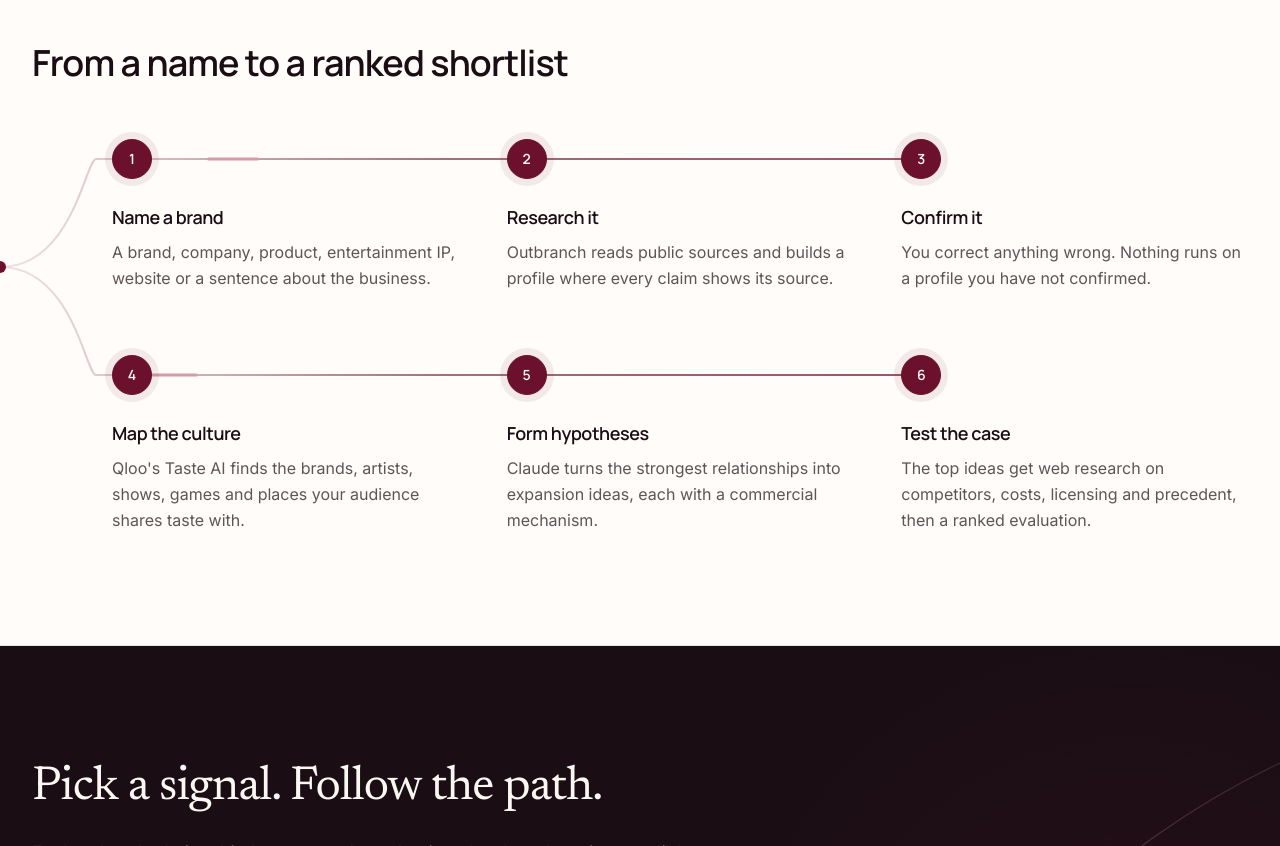
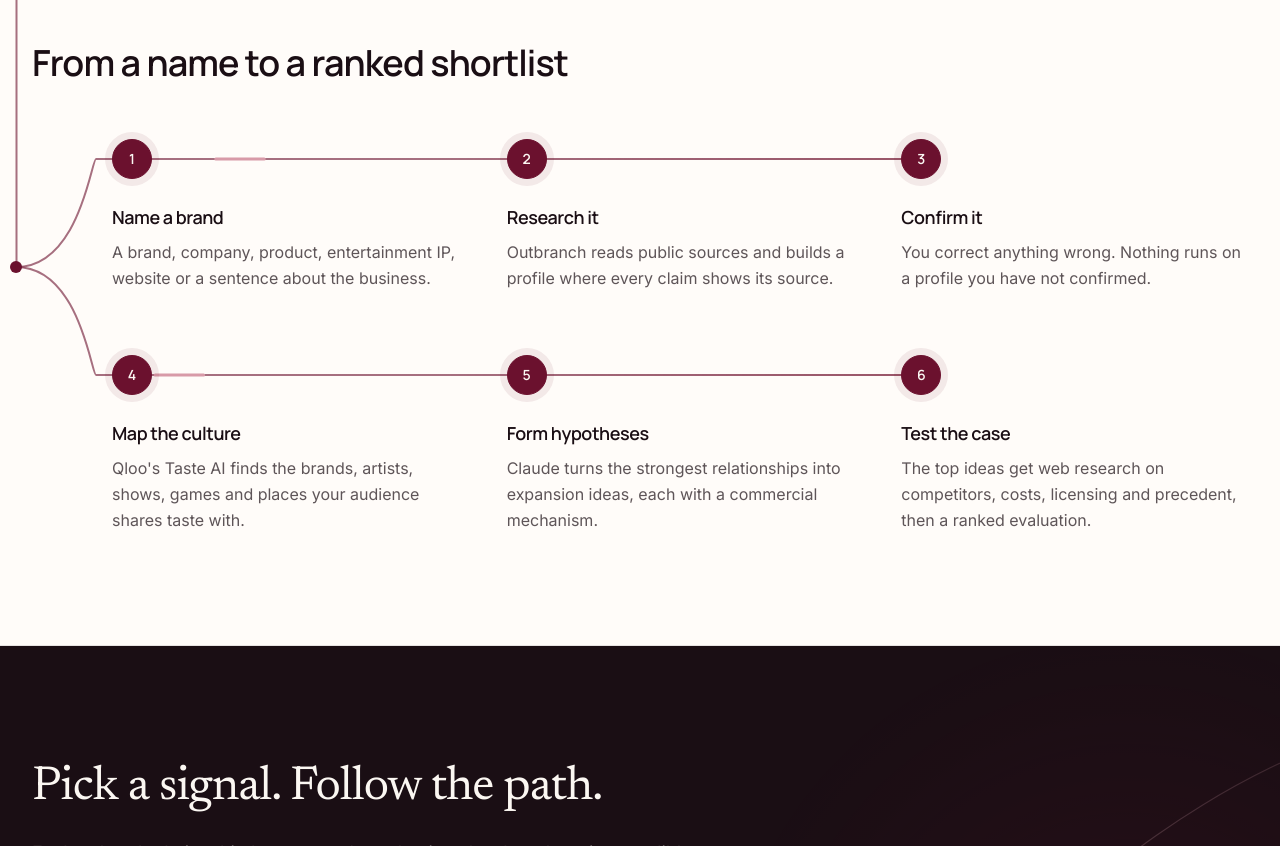
Before and after one commit to ryl1k/Outbranch, a Next.js app: page / in a window 1280 px wide. Shown: the part 1720-2566 px from the top of the page. Built offline with nearby package versions, Linux system fonts and the light colour scheme.

Commit message:
feat(marketing): connect the evidence strands to the workflow with a scroll-drawn branch

```diff
--- a/src/app/(marketing)/page.tsx
+++ b/src/app/(marketing)/page.tsx
@@ -4,6 +4,7 @@ import { GithubIcon } from "@/components/brand/github-icon"
 import { Logo } from "@/components/brand/logo"
 import { CriteriaRail } from "@/components/marketing/criteria-rail"
 import { EvidenceStrands } from "@/components/marketing/evidence-strands"
+import { FlowConnector } from "@/components/marketing/flow-connector"
 import { HeroScene, HeroSceneCompact } from "@/components/marketing/hero-scene"
 import { InViewBranches } from "@/components/marketing/in-view-branches"
 import { Reveal } from "@/components/marketing/motion"
@@ -135,6 +136,8 @@ export default function LandingPage() {
         </div>
       </section>
 
+      {/* One branch runs from the merged evidence into the workflow below. */}
+      <FlowConnector>
       <section className="mx-auto max-w-7xl px-4 py-24 sm:px-8 lg:py-32">
         <div className="grid gap-12 lg:grid-cols-[1fr_1.2fr] lg:gap-20">
           <Reveal as="h2" className="font-editorial text-4xl leading-tight text-balance text-aubergine sm:text-5xl">
@@ -152,7 +155,7 @@ export default function LandingPage() {
         </div>
       </section>
 
-      <section id="how-it-works" className="scroll-mt-8 overflow-hidden border-y border-aubergine/10 bg-card">
+      <section id="how-it-works" data-flow-lane className="scroll-mt-8 overflow-hidden border-y border-aubergine/10 bg-card">
         <div className="mx-auto max-w-7xl px-4 py-24 sm:px-8 lg:py-28">
           <Reveal as="h2" className="max-w-2xl font-heading text-3xl font-semibold tracking-tight text-aubergine sm:text-4xl">
             From a name to a ranked shortlist
@@ -162,6 +165,7 @@ export default function LandingPage() {
           </div>
         </div>
       </section>
+      </FlowConnector>
 
       <section className="theme-dark relative overflow-hidden bg-background">
         <InViewBranches className="absolute -right-40 bottom-0 h-full w-[60%] opacity-30" />
--- a/src/components/marketing/evidence-strands.tsx
+++ b/src/components/marketing/evidence-strands.tsx
@@ -79,6 +79,8 @@ export function EvidenceStrands() {
             className={cn("absolute size-7 -translate-1/2 rounded-full border border-burgundy/30", on && !reduced && "animate-ping")}
             style={{ left: `${(MERGE.x / 190) * 100}%`, top: "50%", animationDuration: "2.4s" }}
           />
+          {/* Where the branch into the workflow section begins. */}
+          <span data-flow-start aria-hidden className="absolute top-1/2 right-0.5 size-px" />
         </div>
         <p className={cn("mt-1 text-center text-xs font-medium text-burgundy transition-opacity duration-500", on ? "opacity-100" : "opacity-0")} style={{ transitionDelay: on && !reduced ? "1300ms" : undefined }}>
           One evidence-backed
--- /dev/null
+++ b/src/components/marketing/flow-connector.tsx
@@ -0,0 +1,130 @@
+"use client"
+
+import { useLayoutEffect, useRef, useState } from "react"
+import { cn } from "@/lib/utils"
+import { useReducedMotion } from "./motion"
+
+/** Scroll distance, in pixels, over which the horizontal run draws. */
+const LANE_SCROLL = 160
+
+/**
+ * Joins two sections with one branch: it leaves the element marked
+ * `data-flow-start`, runs down the right gutter, crosses the gap marked
+ * `data-flow-lane`, and descends the left gutter into `data-flow-end`. The
+ * branch draws as the visitor scrolls. Hidden when either anchor is missing.
+ */
+export function FlowConnector({ children, className }: { children: React.ReactNode; className?: string }) {
+  const rootRef = useRef<HTMLDivElement>(null)
+  const pathRef = useRef<SVGPathElement>(null)
+  const [geo, setGeo] = useState<{ w: number; h: number; d: string } | null>(null)
+  const [done, setDone] = useState(false)
+  const reduced = useReducedMotion()
+  const drawn = geo !== null
+
+  useLayoutEffect(() => {
+    const root = rootRef.current
+    if (!root) return
+    let frame = 0
+    let last = ""
+
+    const update = () => {
+      frame = 0
+      const box = root.getBoundingClientRect()
+      const start = root.querySelector("[data-flow-start]")
+      const lane = root.querySelector("[data-flow-lane]")
+      const end = root.querySelector("[data-flow-end]")
+      if (!start || !lane || !end || window.innerWidth < 768) {
+        if (last) setGeo(null)
+        last = ""
+        return
+      }
+      const at = (el: Element) => {
+        const r = el.getBoundingClientRect()
+        return { x: r.left - box.left + r.width / 2, y: r.top - box.top + r.height / 2, top: r.top - box.top }
+      }
+      const s = at(start)
+      const e = at(end)
+      const laneY = at(lane).top - 56
+      const right = s.x + 24
+      const r = Math.max(4, Math.min(32, (laneY - s.y) / 2, (e.y - laneY) / 2))
+      const d = [
+        `M ${s.x} ${s.y}`,
+        `L ${right - r} ${s.y} Q ${right} ${s.y} ${right} ${s.y + r}`,
+        `L ${right} ${laneY - r} Q ${right} ${laneY} ${right - r} ${laneY}`,
+        `L ${e.x + r} ${laneY} Q ${e.x} ${laneY} ${e.x} ${laneY + r}`,
+        `L ${e.x} ${e.y}`,
+      ].join(" ")
+      if (d !== last) {
+        last = d
+        setGeo({ w: box.width, h: box.height, d })
+      }
+
+      // Scroll-linked draw: the tip follows a line 70% down the viewport.
+      const path = pathRef.current
+      if (!path || reduced) return
+      // The horizontal run gets its own stretch of scroll so it draws, not jumps.
+      const down = laneY - s.y
+      const across = right - e.x
+      const descent = e.y - laneY
+      const t = window.innerHeight * 0.7 - box.top - s.y
+      const length =
+        t <= down
+          ? Math.max(0, t)
+          : t <= down + LANE_SCROLL
+            ? down + ((t - down) / LANE_SCROLL) * across
+            : down + across + Math.min(descent, t - down - LANE_SCROLL)
+      const progress = Math.min(1, length / (down + across + descent))
+      path.style.strokeDashoffset = String(1 - progress)
+      setDone(progress >= 1)
+    }
+
+    const schedule = () => {
+      if (!frame) frame = requestAnimationFrame(update)
+    }
+    update()
+    const ro = new ResizeObserver(schedule)
+    ro.observe(root)
+    window.addEventListener("scroll", schedule, { passive: true })
+    window.addEventListener("resize", schedule)
+    return () => {
+      if (frame) cancelAnimationFrame(frame)
+      ro.disconnect()
+      window.removeEventListener("scroll", schedule)
+      window.removeEventListener("resize", schedule)
+    }
+  }, [reduced, drawn])
+
+  return (
+    <div ref={rootRef} className={cn("relative", className)}>
+      {children}
+      {geo && (
+        <svg className="pointer-events-none absolute inset-0 overflow-visible" width={geo.w} height={geo.h} aria-hidden>
+          <path
+            ref={pathRef}
+            d={geo.d}
+            fill="none"
+            stroke="#6B112E"
+            strokeOpacity={0.6}
+            strokeWidth={2}
+            strokeLinecap="round"
+            pathLength={1}
+            strokeDasharray="1"
+            strokeDashoffset={reduced ? 0 : 1}
+          />
+          {done && !reduced && (
+            <path
+              d={geo.d}
+              fill="none"
+              stroke="#D89AA8"
+              strokeWidth={3}
+              strokeLinecap="round"
+              pathLength={100}
+              strokeDasharray="4 96"
+              className="animate-[branch-pulse_5s_linear_infinite]"
+            />
+          )}
+        </svg>
+      )}
+    </div>
+  )
+}
--- a/src/components/marketing/workflow-branches.tsx
+++ b/src/components/marketing/workflow-branches.tsx
@@ -13,7 +13,7 @@ const ROW_GAP_MS = 250
 
 /**
  * The workflow steps, connected by branches that grow out of the page frame.
- * Wide layouts: one trunk enters from the left edge and splits into an arm per
+ * Wide layouts: one trunk arrives down the left gutter and splits into an arm per
  * row that runs along the step markers. One column: a trunk runs down the left
  * with a twig to each step. Geometry comes from the real marker positions, so the
  * branches stay attached at every width and never cross the copy.
@@ -22,7 +22,7 @@ export function WorkflowBranches({ steps }: { steps: readonly (readonly [string,
   const { ref: frameRef, inView } = useInView<HTMLDivElement>({ threshold: 0.25 })
   const reduced = useReducedMotion()
   const markers = useRef<(HTMLSpanElement | null)[]>([])
-  const [geo, setGeo] = useState<{ w: number; h: number; left: number; points: Point[] } | null>(null)
+  const [geo, setGeo] = useState<{ w: number; h: number; points: Point[] } | null>(null)
 
   useLayoutEffect(() => {
     const frame = frameRef.current
@@ -33,7 +33,7 @@ export function WorkflowBranches({ steps }: { steps: readonly (readonly [string,
         const r = m!.getBoundingClientRect()
         return { x: r.left - box.left + r.width / 2, y: r.top - box.top + r.height / 2 }
       })
-      setGeo({ w: box.width, h: box.height, left: box.left, points })
+      setGeo({ w: box.width, h: box.height, points })
     }
     measure()
     const ro = new ResizeObserver(measure)
@@ -81,7 +81,8 @@ export function WorkflowBranches({ steps }: { steps: readonly (readonly [string,
       paths.push({ d: `M ${first.x} ${origin.y} L ${last.x} ${last.y}`, duration: ENTRY_MS * 0.6 + (steps.length - 1) * STEP_MS, delay: 0 })
     } else {
       const ys = rows.map((r) => geo.points[r[0]].y)
-      origin = { x: -geo.left, y: (ys[0] + ys[ys.length - 1]) / 2 }
+      // Split in the left gutter, where the branch from the section above arrives.
+      origin = { x: -16, y: (ys[0] + ys[ys.length - 1]) / 2 }
       rows.forEach((row, r) => {
         const first = geo.points[row[0]]
         const last = geo.points[row[row.length - 1]]
@@ -101,7 +102,7 @@ export function WorkflowBranches({ steps }: { steps: readonly (readonly [string,
         <svg className="pointer-events-none absolute inset-0 overflow-visible" width={geo.w} height={geo.h} aria-hidden>
           <defs>
             <linearGradient id="wf-branch" gradientUnits="userSpaceOnUse" x1={origin.x} x2={geo.w} y1="0" y2="0">
-              <stop offset="0" stopColor="#6B112E" stopOpacity="0.1" />
+              <stop offset="0" stopColor="#6B112E" stopOpacity="0.6" />
               <stop offset="0.35" stopColor="#6B112E" stopOpacity="0.6" />
               <stop offset="1" stopColor="#9a4e62" />
             </linearGradient>
@@ -141,6 +142,9 @@ export function WorkflowBranches({ steps }: { steps: readonly (readonly [string,
           )}
         </svg>
       )}
+      {origin && !singleColumn && (
+        <span data-flow-end aria-hidden className="absolute size-px" style={{ left: origin.x, top: origin.y }} />
+      )}
 
       <ol className="relative grid gap-y-12 pl-12 md:grid-cols-2 md:gap-x-12 md:gap-y-16 md:pl-16 lg:grid-cols-3 lg:pl-20">
         {steps.map(([title, body], i) => {
```
